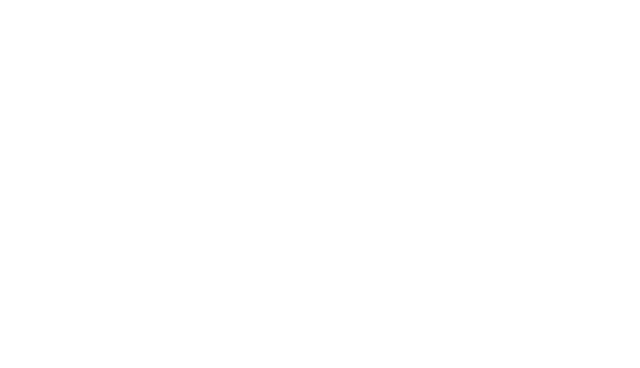
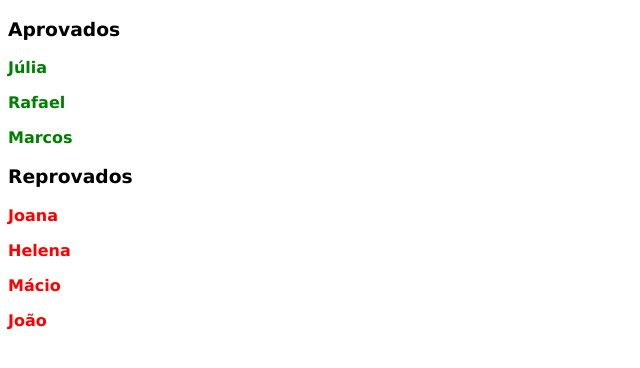
Before and after one commit to diegocoutinho1987/lista-alunos, a plain HTML site: page index.html in a window 1280 px wide. Shown: the whole page, without its empty margins (0-640 px from the left). Drawn offline with Linux system fonts and the light colour scheme.

Commit message:
Lista adicionada ao index e estilos adicionados ao CSS.

```diff
--- a/index.html
+++ b/index.html
@@ -8,4 +8,21 @@
         <title>Lista de alunos</title>
         <link rel="stylesheet" type="text/css" href="style.css">
     </head>
+
+    <body>
+        <h3>Aprovados</h3>
+        <div>
+            <p><span>Júlia</span></p>
+            <p><span>Rafael</span></p>
+            <p><span>Marcos</span></p>
+            <p><span></span></p>
+        </div>
+        <h3>Reprovados</h3>
+        <div>
+            <p>Joana</p>
+            <p>Helena</p>
+            <p>Mácio</p>
+            <p>João</p>
+        </div>
+    </body>
 </html>
--- a/style.css
+++ b/style.css
@@ -1,3 +1,8 @@
+body {
+    font-family:'Lucida Sans', 'Lucida Sans Regular', 'Lucida Grande', 'Lucida Sans Unicode', Geneva, Verdana, sans-serif;
+    font-weight: bold;
+}
+
 span {
     color: green;
 }
```
